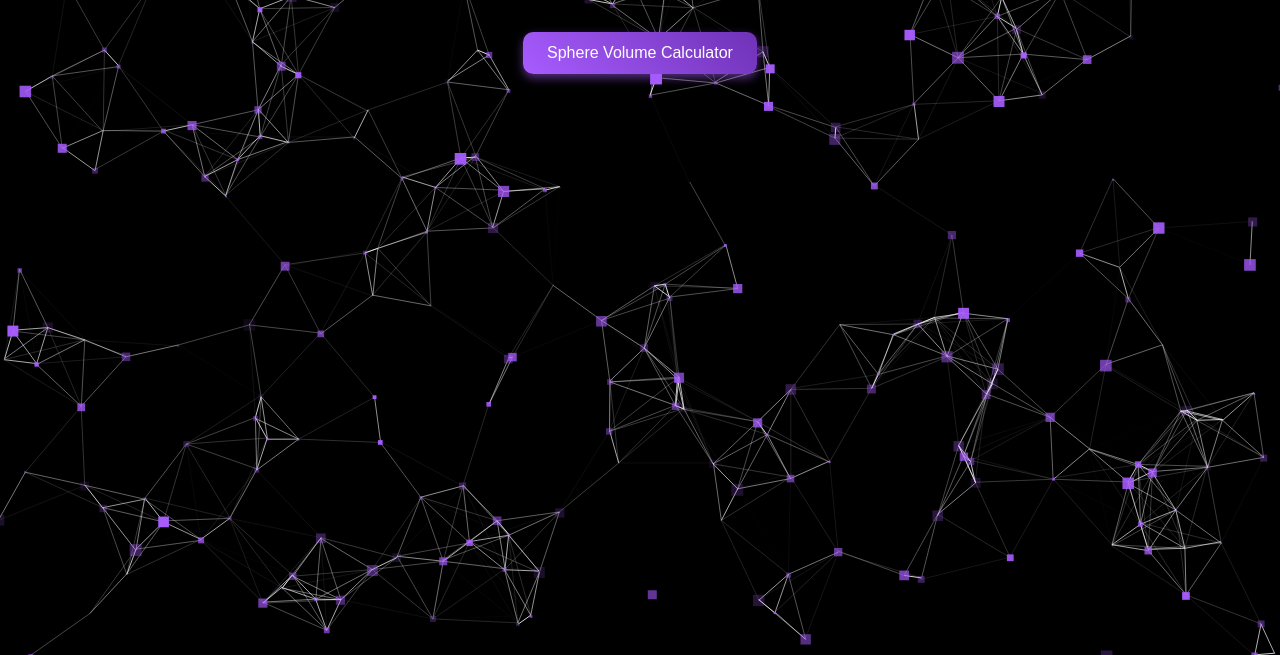
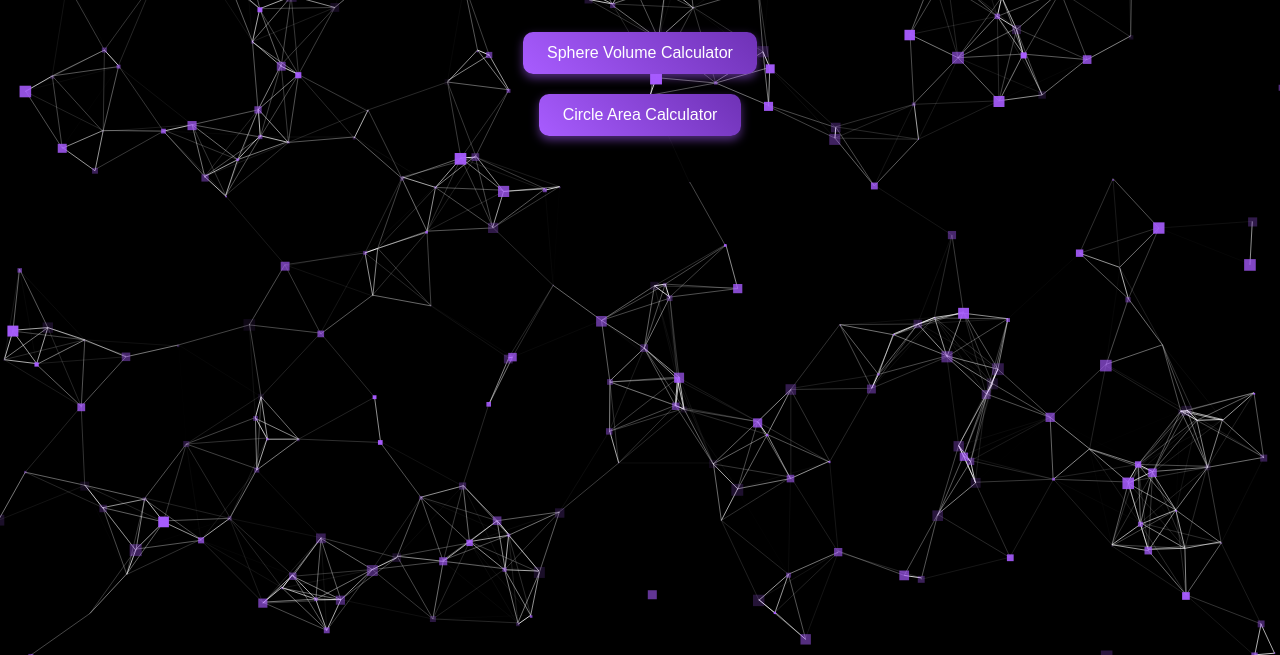
Before and after one commit to Algebra-Is-Fun/math, a plain HTML site: page index.html in a window 1280 px wide. Shown: the part 145-800 px from the top of the page. Drawn offline with nearby package versions, Linux system fonts and the light colour scheme; a web font is replaced by a local one.

Commit message:
Update index.html

```diff
--- a/index.html
+++ b/index.html
@@ -74,6 +74,7 @@
     <div class="content">
         <h1>Math Tools</h1>
         <a href="/math/sphere" class="button">Sphere Volume Calculator</a>
+        <a href="/math/circle" class="button">Circle Area Calculator</a>
     </div>
     <script src="https://cdn.jsdelivr.net/particles.js/2.0.0/particles.min.js"></script>
     <script>
```
